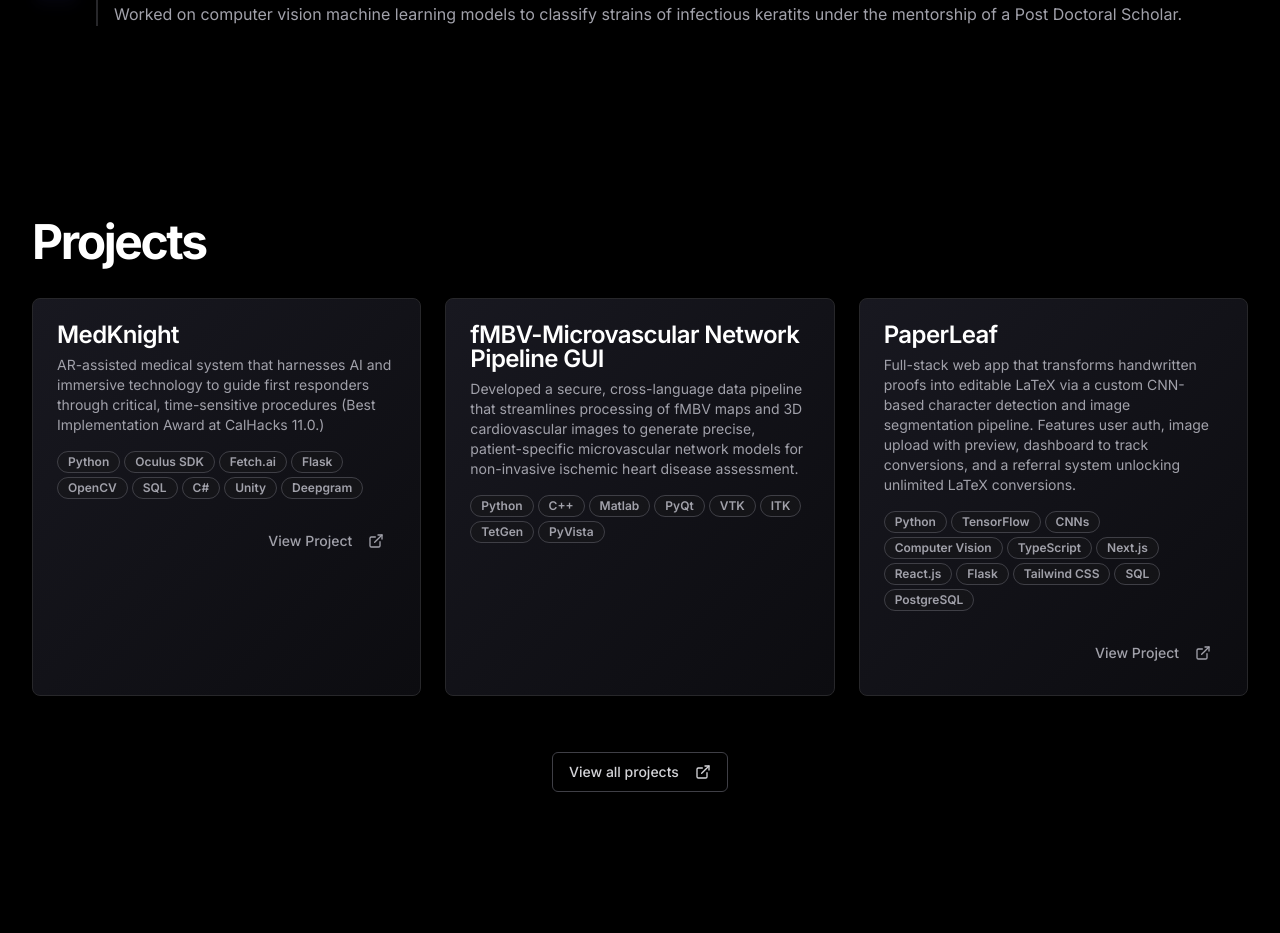
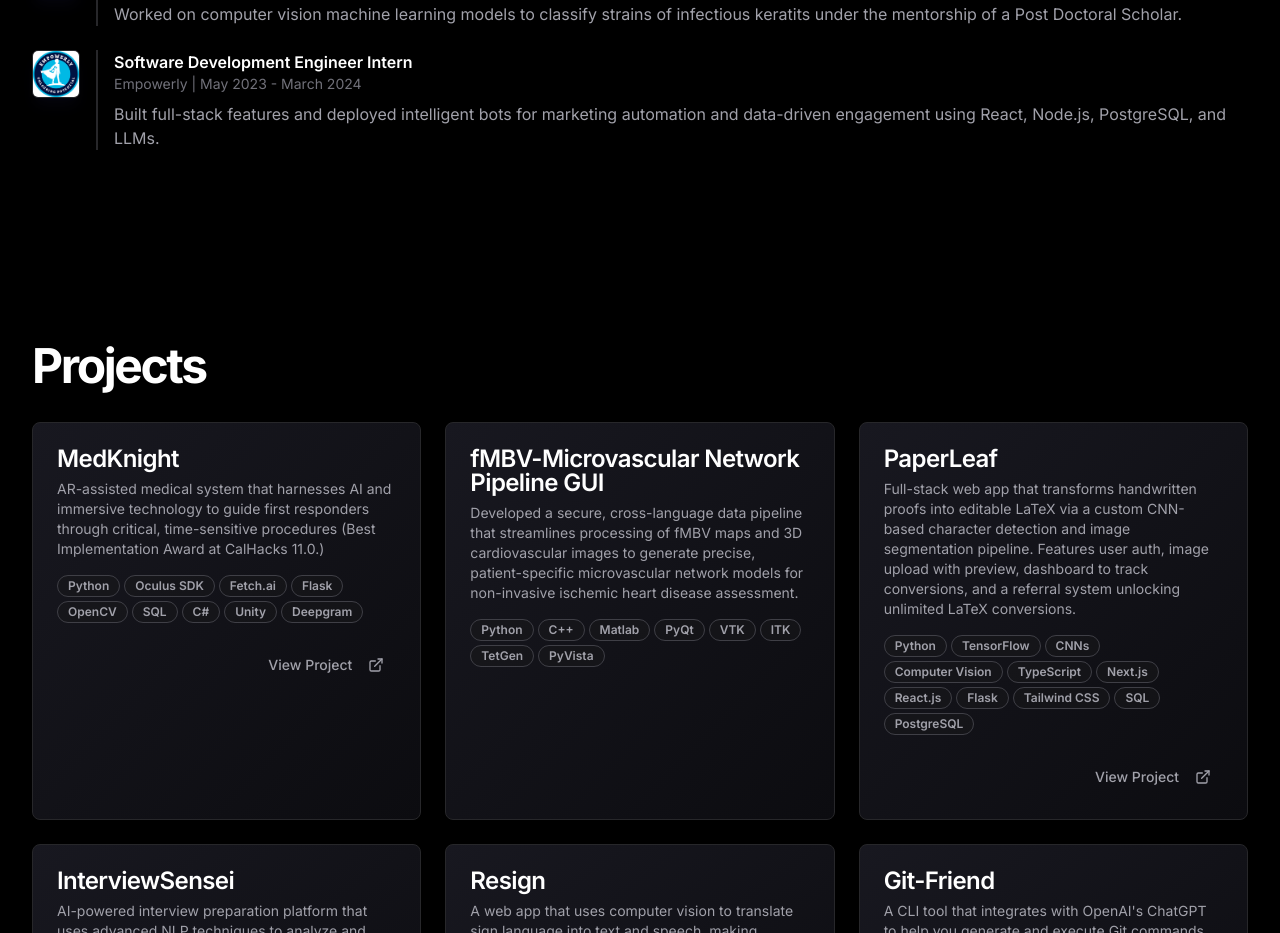
Before and after one commit to randamit123/amitsite, a Next.js app: page / in a window 1280 px wide. Shown: the part 1819-2752 px from the top of the page. Built offline with nearby package versions, Linux system fonts and the light colour scheme.

Commit message:
Projects + Experience updates

```diff
--- a/app/page.tsx
+++ b/app/page.tsx
@@ -63,7 +63,7 @@ export default function Home() {
               <h1 className="text-4xl font-bold tracking-tighter sm:text-5xl md:text-6xl text-white">Amit Rand</h1>
               <h2 className="text-xl md:text-2xl font-medium text-zinc-400">ML Researcher & Software Engineer</h2>
               <p className="max-w-[600px] text-zinc-400 md:text-xl">
-                I'm a UCLA student passionate about building with AI, computer vision, and medical imaging.
+                I'm a 4th year UCLA undergraduate graduating in 2026 passionate about building with AI, computer vision, and medical imaging.
               </p>
               <div className="flex gap-4 pt-4">
                 <Button className="bg-primary hover:bg-primary/90 text-white" asChild>
@@ -101,7 +101,7 @@ export default function Home() {
             <div className="grid gap-8 lg:grid-cols-2">
               <div className="space-y-4">
                 <p className="text-zinc-400">
-                  I'm a Computer Science student at UCLA with a focus on artificial intelligence and machine learning.
+                  I'm a Computer Science and Mathematics student at UCLA with a focus on artificial intelligence and machine learning.
                   My passion lies at the intersection of technology and healthcare, where I develop innovative solutions
                   using computer vision and medical imaging.
                 </p>
@@ -178,6 +178,13 @@ export default function Home() {
                 description="Worked on computer vision machine learning models to classify strains of infectious keratits under the mentorship of a Post Doctoral Scholar."
                 logo="/images/stanford_university_logo.jpg"
               />
+              <ExperienceItem
+                title="Software Development Engineer Intern"
+                company="Empowerly"
+                period="May 2023 - March 2024"
+                description="Built full-stack features and deployed intelligent bots for marketing automation and data-driven engagement using React, Node.js, PostgreSQL, and LLMs."
+                logo="/images/empowerly.png"
+              />
             </div>
           </div>
         </section>
@@ -217,6 +224,30 @@ export default function Home() {
                 ]}
                 link="https://github.com/randamit123/Latex"
               />
+              <ProjectCard
+                title="InterviewSensei"
+                description="AI-powered interview preparation platform that uses advanced NLP techniques to analyze and provide feedback on user responses, helping candidates improve their interview skills."
+                tags={["Python", "OpenAI", "Flask", "React.js", "Tailwind CSS"]}
+                link="https://github.com/randamit123/mockinterviewrep"
+              ></ProjectCard>
+              <ProjectCard
+                title="Resign"
+                description="A web app that uses computer vision to translate sign language into text and speech, making communication more accessible for the hearing impaired."
+                tags={["Python", "OpenCV", "TensorFlow", "LSTM", "Keras", "Flask", "React.js", "Tailwind CSS"]}
+                link="https://github.com/randamit123/diamondhacks-frontend"
+              ></ProjectCard>
+              <ProjectCard
+              title="Git-Friend"
+              description="A CLI tool that integrates with OpenAI's ChatGPT to help you generate and execute Git commands from natural language instructions."
+              tags={["Shell", "GPT-3.5", "Git"]}
+              link="https://github.com/randamit123/git-friend"
+              ></ProjectCard>
+              <ProjectCard
+              title="My Personal Site"
+              description="This portfolio website showcasing my work and experience."
+              tags={["Next.js", "React.js", "Tailwind CSS", "TypeScript", "v0"]}
+              link="https://github.com/randamit123/amitsite"
+              ></ProjectCard>
             </div>
             <div className="flex justify-center pt-6">
               <Button
```
Also changed, not shown: public/images/empowerly.png (added).
